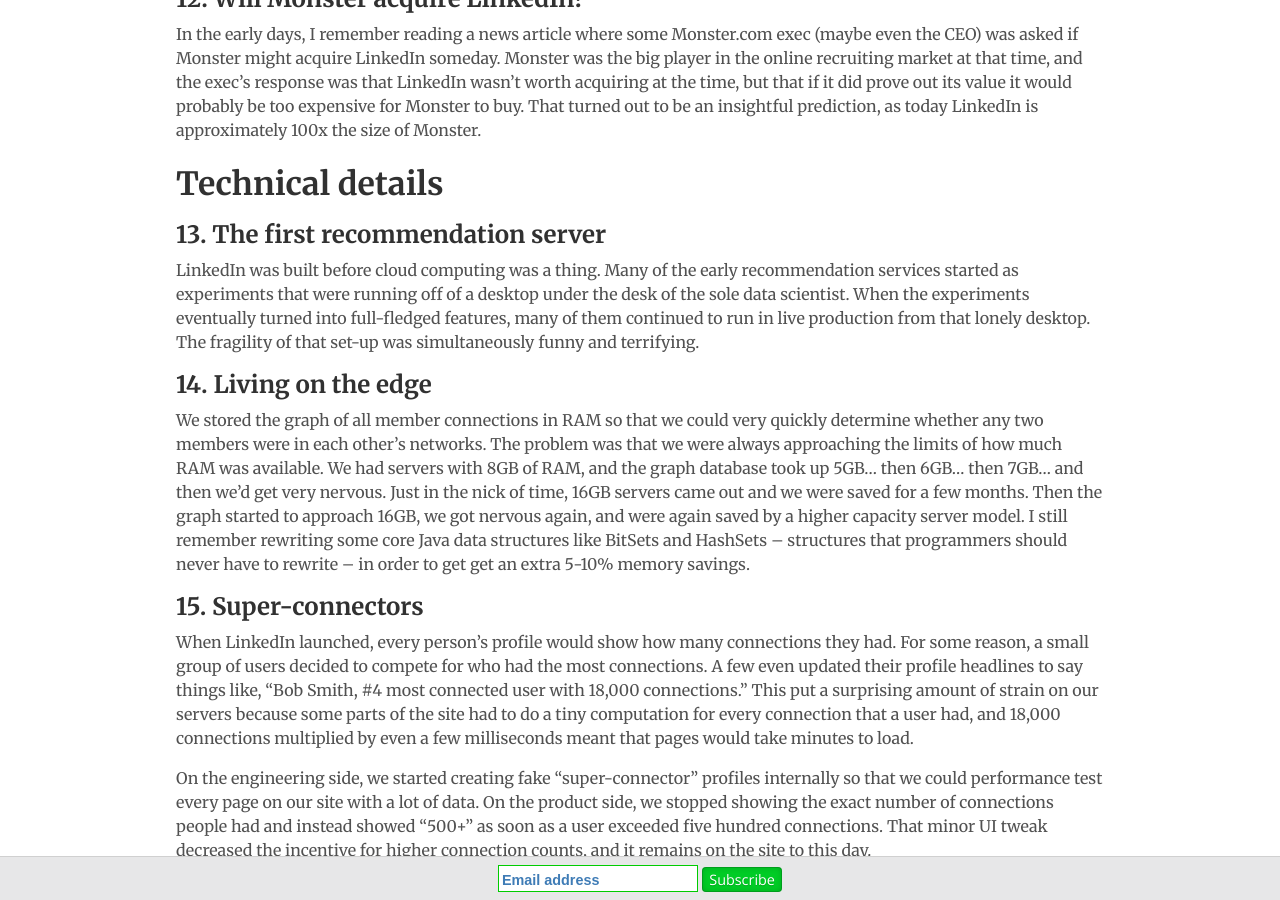
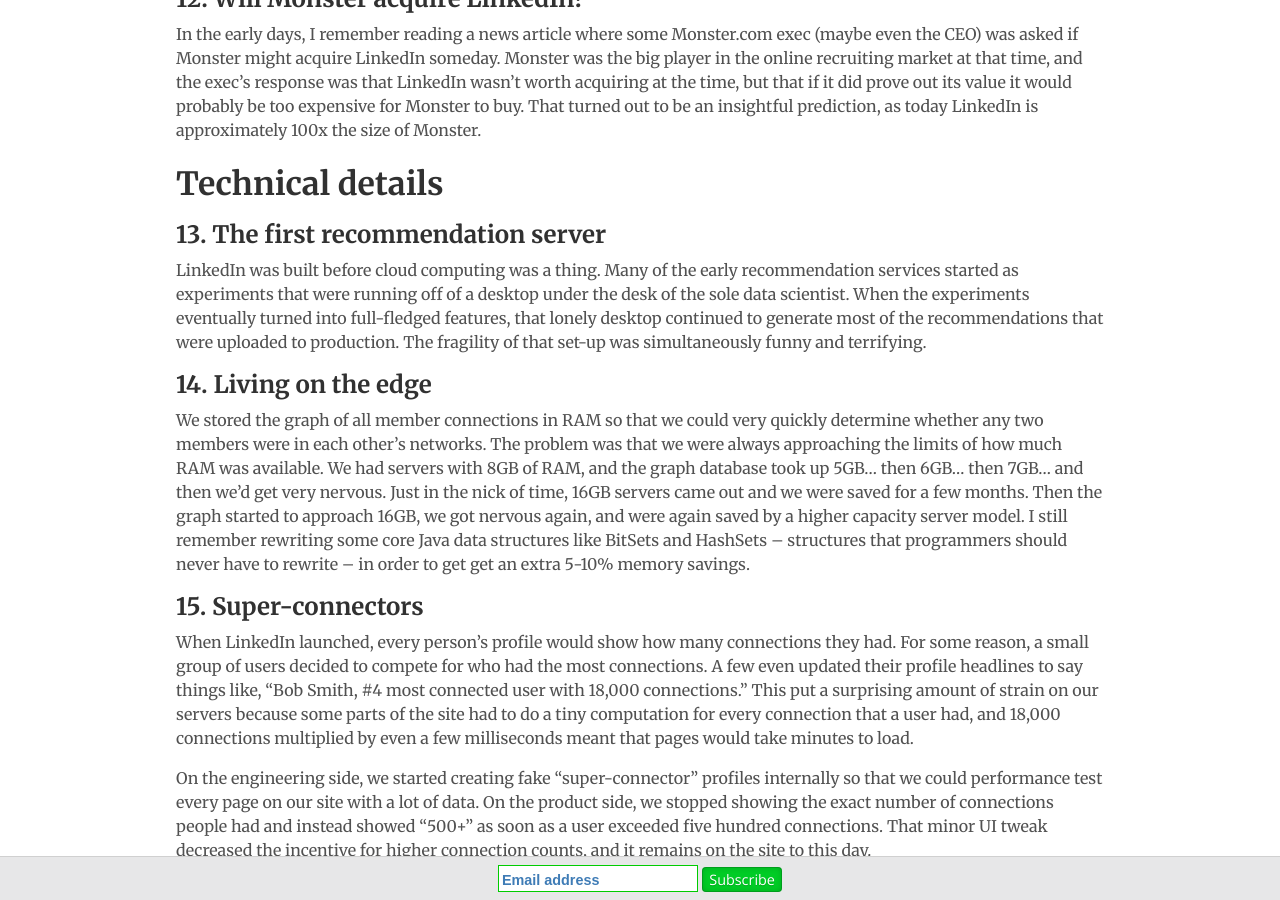
Before and after one commit to codingvc/codingvc, a Jekyll site: the page built from _posts/2016-06-14-15-short-stories-about-linkedins-early-days.markdown, in a window 1280 px wide and 900 px high, scrolled down 4265 px. Built offline with Jekyll 4.4.1, drawn with Linux system fonts in a browser that asks for light colours; nearby versions of some CDN libraries; Markdown is read by kramdown in place of the engine named in the settings; comment, search, counter and statistics services are not loaded.

Commit message:
minor update

```diff
--- a/_posts/2016-06-14-15-short-stories-about-linkedins-early-days.markdown
+++ b/_posts/2016-06-14-15-short-stories-about-linkedins-early-days.markdown
@@ -83,7 +83,7 @@ In the early days, I remember reading a news article where some Monster.com exec
 # Technical details
 
 ## 13. The first recommendation server
-LinkedIn was built before cloud computing was a thing. Many of the early recommendation services started as experiments that were running off of a desktop under the desk of the sole data scientist. When the experiments eventually turned into full-fledged features, many of them continued to run in live production from that lonely desktop. The fragility of that set-up was simultaneously funny and terrifying.
+LinkedIn was built before cloud computing was a thing. Many of the early recommendation services started as experiments that were running off of a desktop under the desk of the sole data scientist. When the experiments eventually turned into full-fledged features, that lonely desktop continued to generate most of the recommendations that were uploaded to production. The fragility of that set-up was simultaneously funny and terrifying.
 
 ## 14. Living on the edge
 We stored the graph of all member connections in RAM so that we could very quickly determine whether any two members were in each other's networks. The problem was that we were always approaching the limits of how much RAM was available. We had servers with 8GB of RAM, and the graph database took up 5GB... then 6GB... then 7GB... and then we'd get very nervous. Just in the nick of time, 16GB servers came out and we were saved for a few months. Then the graph started to approach 16GB, we got nervous again, and were again saved by a higher capacity server model. I still remember rewriting some core Java data structures like BitSets and HashSets -- structures that programmers should never have to rewrite -- in order to get get an extra 5-10% memory savings.
```
